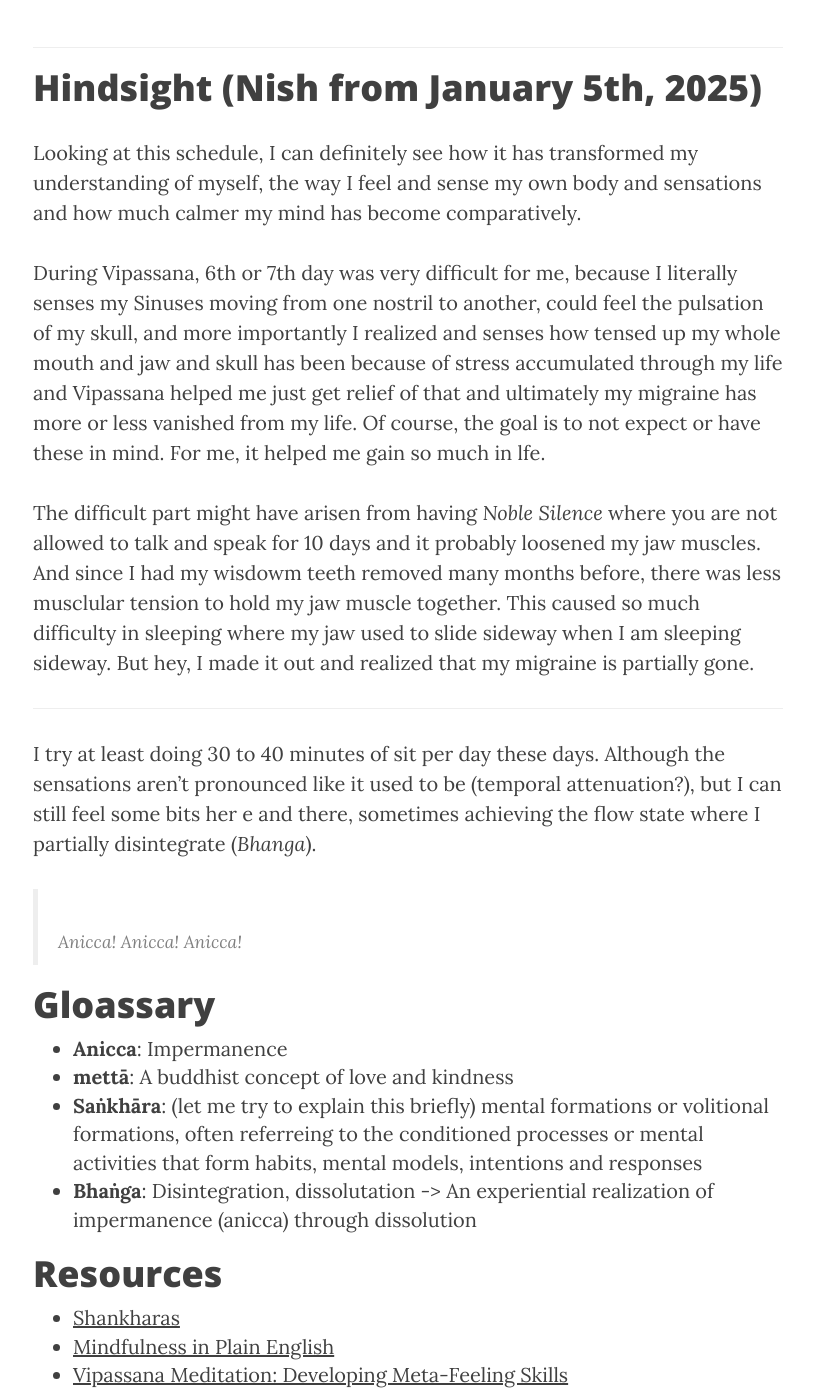
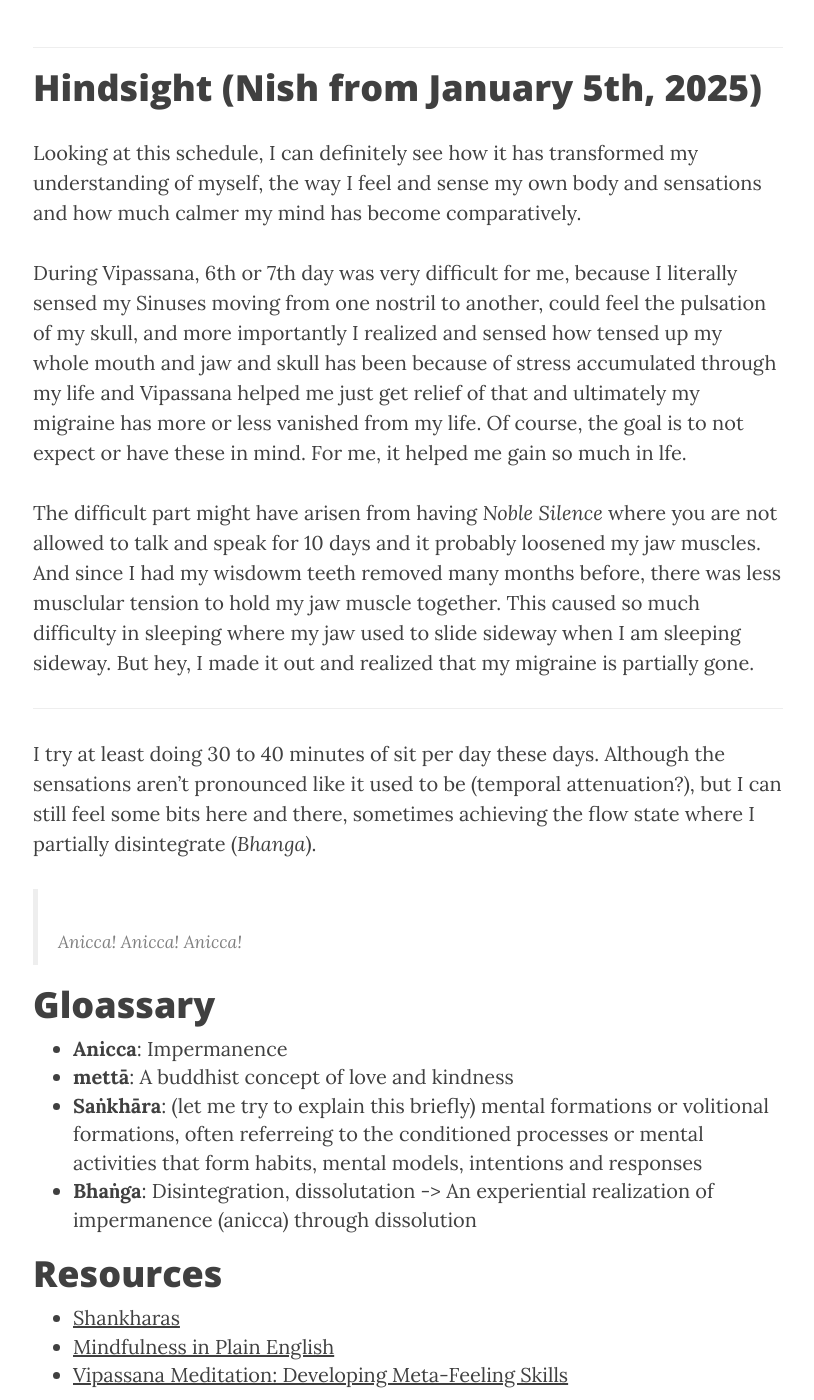
Before and after one commit to NISH1001/NISH1001.github.io, a Jekyll site: the page built from _posts/2024-08-03-vipassana-retreat.markdown, in a window 1280 px wide and 1400 px high, scrolled down 4300 px. Shown: the whole window, without its empty margins (232-1046 px from the left). Built offline with Jekyll 4.4.1, drawn with Linux system fonts in a browser that asks for light colours.

Commit message:
Fix typo in vipassana retreat post

```diff
--- a/_posts/2024-08-03-vipassana-retreat.markdown
+++ b/_posts/2024-08-03-vipassana-retreat.markdown
@@ -71,14 +71,14 @@ There are so many moments I felt I was in a flow-state; the sensation I felt all
 
 Looking at this schedule, I can definitely see how it has transformed my understanding of myself, the way I feel and sense my own body and sensations and how much calmer my mind has become comparatively.
 
-During Vipassana, 6th or 7th day was very difficult for me, because I literally senses my Sinuses moving from one nostril to another, could feel the pulsation of my skull, and more importantly I realized and senses how tensed up my whole mouth and jaw and skull has been because of stress accumulated through my life and Vipassana helped me just get relief of that and ultimately my migraine has more or less vanished from my life. Of course, the goal is to not expect or have these in mind. For me, it helped me gain so much in lfe.
+During Vipassana, 6th or 7th day was very difficult for me, because I literally sensed my Sinuses moving from one nostril to another, could feel the pulsation of my skull, and more importantly I realized and sensed how tensed up my whole mouth and jaw and skull has been because of stress accumulated through my life and Vipassana helped me just get relief of that and ultimately my migraine has more or less vanished from my life. Of course, the goal is to not expect or have these in mind. For me, it helped me gain so much in lfe.
 
  The difficult part might have arisen from having *Noble Silence* where you are not allowed to talk and speak for 10 days and it probably loosened my jaw muscles. And since I had my wisdowm teeth removed many months before, there was less musclular tension to hold my jaw muscle together. This caused so much difficulty in sleeping where my jaw used to slide sideway when I am sleeping sideway. But hey, I made it out and realized that my migraine is partially gone.
 
 
 ---
 
-I try at least doing 30 to 40 minutes of sit per day these days. Although the sensations aren't pronounced like it used to be (temporal attenuation?), but I can still feel some bits her e and there, sometimes achieving the flow state where I partially disintegrate (*Bhanga*).
+I try at least doing 30 to 40 minutes of sit per day these days. Although the sensations aren't pronounced like it used to be (temporal attenuation?), but I can still feel some bits here and there, sometimes achieving the flow state where I partially disintegrate (*Bhanga*).
 
 > Anicca! Anicca! Anicca!
 
```
Also changed, not shown: 1 other file.
